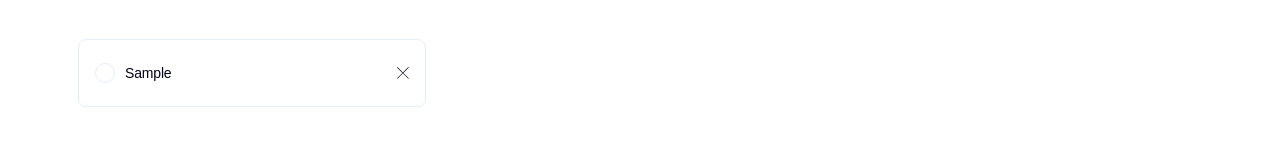
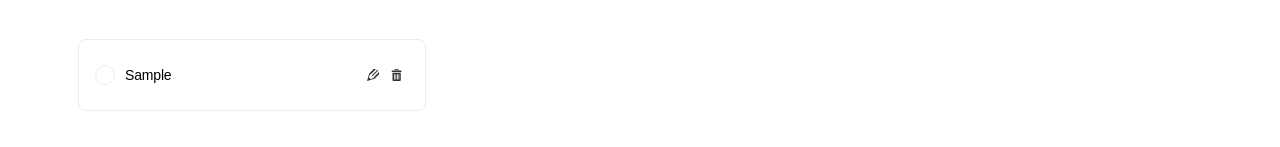
Before and after one commit to ADamian17/adm-todo-app, a React (Vite) app: page / in a window 1280 px wide. Both pictures are taken after typing "Sample" into the empty fields and a click on the input "add todo". Shown: the part 407-554 px from the top of the page. Built offline with nearby package versions, Linux system fonts and the light colour scheme.

Commit message:
updated todo done

```diff
--- a/src/components/Column/Column.module.scss
+++ b/src/components/Column/Column.module.scss
@@ -29,7 +29,7 @@
     border-radius: 0.8rem;
 
     &.isDraggingOver {
-      background-color: rgba(111, 110, 110, 0.598);
+      background-color: rgba(111, 110, 110, 0.5);
     }
   }
 }
--- a/src/components/Todo/Todo.module.scss
+++ b/src/components/Todo/Todo.module.scss
@@ -32,25 +32,65 @@
     }
   }
 
+  .titleWrapper {
+    border: none;
+    outline: none;
+    width: fit-content;
+
     .title {
       font-size: 1.4rem;
       line-height: 1.4rem;
       letter-spacing: -0.166667px;
+      border: none;
+      background-color: var(--accent-bg);
+      pointer-events: none;
+
+      &.isEdit {
+        pointer-events: all;
+        outline: none;
+        border-bottom: 1px solid currentColor;
+        padding-bottom: 1px;
+      }
 
       &.lineThrough {
         text-decoration: line-through;
         opacity: 0.5;
       }
+
+      &:focus,
+      &:active,
+      &:read-only {
+        outline: none;
+      }
+    }
   }
 
-  .crossIcon {
+  .ctaGroup {
     margin-left: auto;
+    display: flex;
+    align-items: center;
+
+    .cta {
+      border-radius: 0.4rem;
+      border: none;
+      display: grid;
+      height: calc(2.4rem);
+      place-content: center;
+      width: calc(2.4rem);
+      background-color: transparent;
+      transition: background-color 0.3s ease-out;
+
+      .icon {
         width: 1.2rem;
         height: 1.2rem;
         fill: currentColor;
+        opacity: 0.8;
+      }
 
       &:hover {
+        background-color: rgba(111, 110, 110, 0.5);
         cursor: pointer;
       }
     }
   }
+}
--- a/src/components/Todo/index.tsx
+++ b/src/components/Todo/index.tsx
@@ -1,4 +1,4 @@
-import React from "react";
+import React, { ChangeEventHandler, FormEventHandler, useState } from "react";
 import { Draggable } from "react-beautiful-dnd";
 import Fireworks from "react-canvas-confetti/dist/presets/fireworks"
 
@@ -10,11 +10,36 @@ import { useTodoListsStore } from "../../state/useColumnStore";
 /* LINK https://github.com/atlassian/react-beautiful-dnd/blob/master/docs/api/draggable.md */
 
 const Todo: React.FC<TodoType & { idx: number }> = ({ id, title, status, idx }) => {
-  const { removeTodo } = useTodoListsStore(state => state)
+  const { removeTodo, updateTodo } = useTodoListsStore(state => state)
+  const [allowEdit, setAllowEdit] = useState(false)
+  const [todoTitle, setTodoTitle] = useState(title)
   const isDone = status === "done";
 
   const handleDelete = () => {
-    removeTodo(status, idx)
+    removeTodo({
+      column: status,
+      idx
+    })
+  }
+
+  const handleUpdateTodo: FormEventHandler = (e) => {
+    e.preventDefault()
+
+    updateTodo({
+      column: status,
+      idx,
+      title: todoTitle
+    })
+
+    setAllowEdit(false)
+  }
+
+  const handleChange: ChangeEventHandler<HTMLInputElement> = (e) => {
+    setTodoTitle(e.target.value)
+  }
+
+  const handleEditClick = () => {
+    setAllowEdit(prev => !prev)
   }
 
   return (
@@ -33,11 +58,29 @@ const Todo: React.FC<TodoType & { idx: number }> = ({ id, title, status, idx })
             <img src="/icons/icon-check.svg" />
           </div>
 
-          <p className={`${styles.title} ${isDone && styles.lineThrough}`}>{title}</p>
+          <form onSubmit={handleUpdateTodo} className={styles.titleWrapper}>
+            <input
+              className={`${styles.title} ${allowEdit && styles.isEdit} ${isDone && !allowEdit && styles.lineThrough}`}
+              onChange={handleChange}
+              placeholder="e.g oil change"
+              readOnly={!allowEdit}
+              value={todoTitle}
+            />
+          </form>
 
-          <svg className={styles.crossIcon} onClick={handleDelete}>
-            <use href="/icons/main-icons.svg#cross"></use>
-          </svg>
+          <div className={styles.ctaGroup}>
+            <button className={styles.cta}>
+              <svg className={styles.icon} onClick={handleEditClick}>
+                <use href="/icons/main-icons.svg#pencil"></use>
+              </svg>
+            </button>
+
+            <button className={styles.cta}>
+              <svg className={styles.icon} onClick={handleDelete}>
+                <use href="/icons/main-icons.svg#bin"></use>
+              </svg>
+            </button>
+          </div>
         </li>
       )}
     </Draggable>
--- a/src/state/useColumnStore.ts
+++ b/src/state/useColumnStore.ts
@@ -33,7 +33,7 @@ export const useTodoListsStore = create(
 
         return columns[target];
       },
-      removeTodo: (column, idx) => {
+      removeTodo: ({ column, idx }) => {
         const { columns } = get();
         const prevTodos = columns[column];
         const tempTodos = prevTodos.filter((_, index) => index !== idx);
@@ -51,6 +51,21 @@ export const useTodoListsStore = create(
 
         set({ columns: updatedColumns });
       },
+      updateTodo: ({ column, title, idx }) => {
+        const { columns } = get();
+        const prevTodos = columns[column];
+        const foundTodo = prevTodos[idx];
+
+        foundTodo.title = title;
+        prevTodos[idx] = foundTodo;
+
+        const updatedTodos = {
+          ...columns,
+          [column]: prevTodos,
+        };
+
+        set({ columns: updatedTodos });
+      },
     }),
     {
       name: "todo-list",
```
Also changed, not shown: src/types/index.ts (+11 -1 lines), public/icons/main-icons.svg, 1 other file (tests, documents, lock files or other folders). Lines whose indentation alone changed are shown as unchanged.
